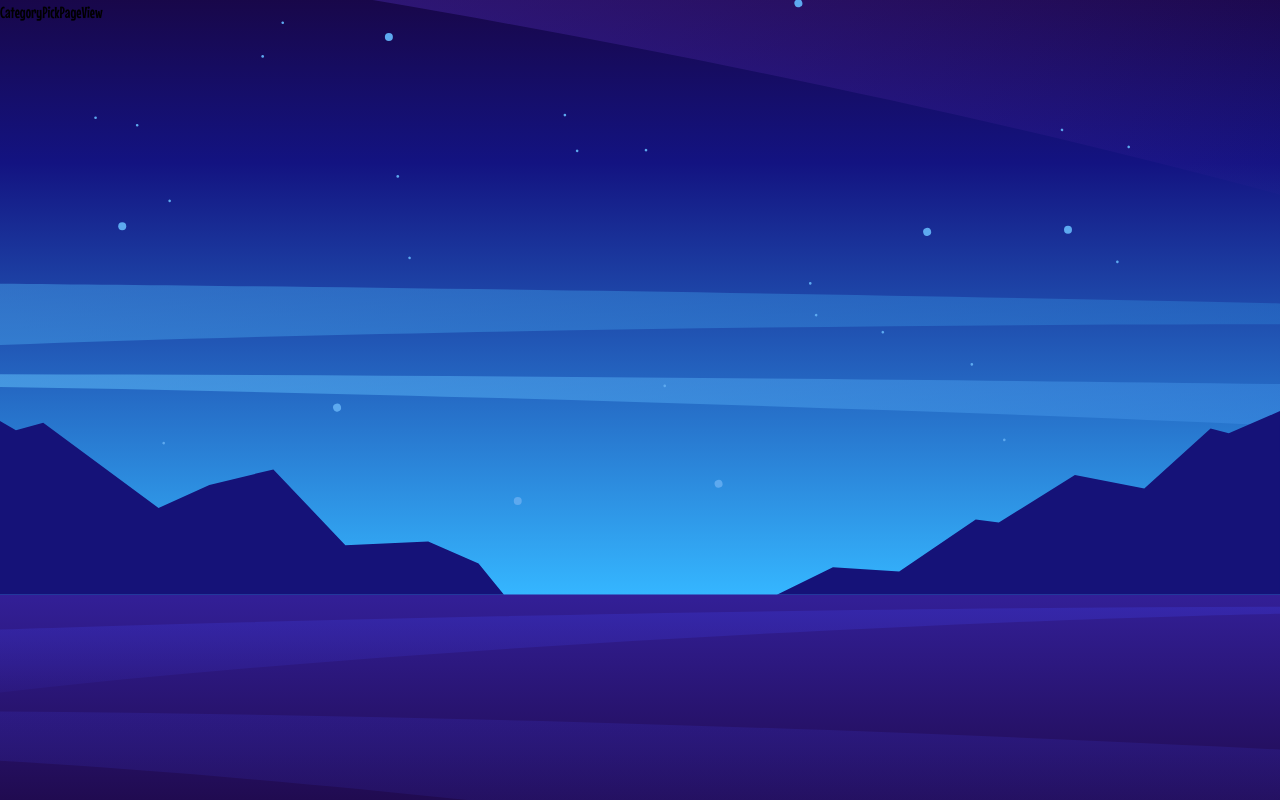
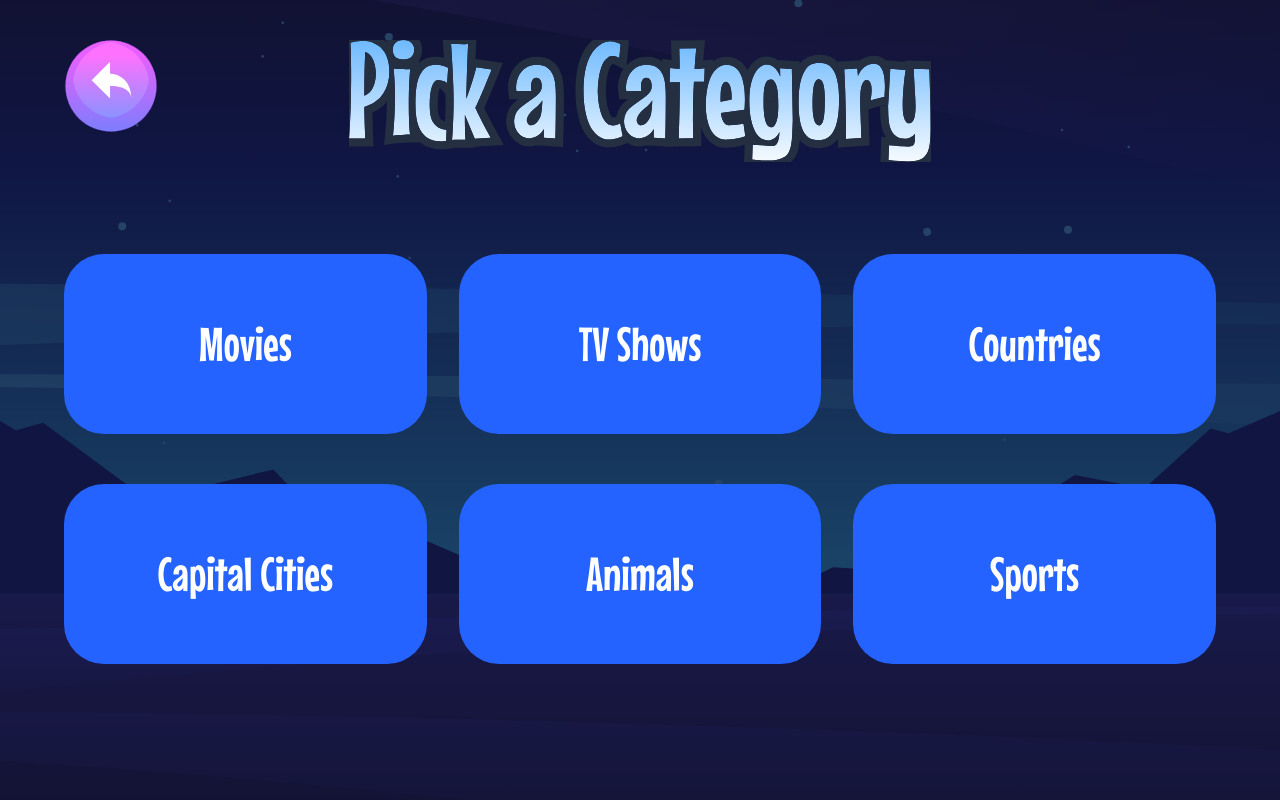
Before and after one commit to GeorgeShalamberidze/Hangman, a React (Vite) app: page /game/category-pick in a window 1280 px wide. Built offline with nearby package versions, Linux system fonts and the light colour scheme.

Commit message:
build pick category page

```diff
--- /dev/null
+++ b/src/components/category/index.tsx
@@ -0,0 +1,31 @@
+import { GAME_PATHS } from '@/routes/enums/index.enum';
+import { SetStateAction } from 'react';
+import { useNavigate } from 'react-router-dom';
+
+export type CategoryPropTypes = {
+	categoryName: string;
+	setChosenCategory: React.Dispatch<SetStateAction<string | undefined>>;
+};
+
+const Category: React.FC<CategoryPropTypes> = ({
+	categoryName,
+	setChosenCategory,
+}) => {
+	const navigate = useNavigate();
+
+	const handleOnClick = () => {
+		setChosenCategory(categoryName);
+		navigate(GAME_PATHS.HANGMAN);
+	};
+
+	return (
+		<div
+			className="bg-blue flex items-center justify-center text-white rounded-3xl md:rounded-[40px] h-20 md:h-36 lg:h-[180px] cursor-pointer hover:opacity-80"
+			onClick={handleOnClick}
+		>
+			<p className="text-headingS md:text-headingM">{categoryName}</p>
+		</div>
+	);
+};
+
+export default Category;
--- /dev/null
+++ b/src/components/protectedRoute/index.tsx
@@ -0,0 +1,16 @@
+import { useCategoryContext } from '@/context/useCategoryContext';
+import { GAME_PATHS } from '@/routes/enums/index.enum';
+import { PropsWithChildren } from 'react';
+import { Navigate } from 'react-router-dom';
+
+const ProtectedRoute: React.FC<PropsWithChildren> = ({ children }) => {
+	const { chosenCategory } = useCategoryContext();
+
+	if (!chosenCategory) {
+		return <Navigate to={GAME_PATHS.CATEGORY_PICK} />;
+	}
+
+	return children;
+};
+
+export default ProtectedRoute;
--- /dev/null
+++ b/src/context/categoryContext.tsx
@@ -0,0 +1,42 @@
+import { getCategoriesData } from '@/api/categories/api';
+import { CategoryData } from '@/api/categories/index.types';
+import { createContext, PropsWithChildren, useEffect, useState } from 'react';
+
+type CategoryContextType = {
+	categories: CategoryData | [];
+	chosenCategory: string | undefined;
+	setChosenCategory: React.Dispatch<React.SetStateAction<string | undefined>>;
+};
+
+export const CategoryContext = createContext<CategoryContextType>({
+	categories: [],
+	chosenCategory: undefined,
+	setChosenCategory: (): void => undefined,
+});
+
+const CategoryProvider: React.FC<PropsWithChildren> = ({ children }) => {
+	const [categories, setCategories] = useState<CategoryData | []>([]);
+	const [chosenCategory, setChosenCategory] = useState<string | undefined>();
+
+	useEffect(() => {
+		getCategoriesData().then((res) => {
+			setCategories(res);
+		});
+	}, []);
+
+	return (
+		<CategoryContext.Provider
+			value={{
+				categories,
+				chosenCategory,
+				setChosenCategory,
+			}}
+		>
+			{children}
+		</CategoryContext.Provider>
+	);
+};
+
+CategoryContext.displayName = 'Category Context';
+
+export default CategoryProvider;
--- /dev/null
+++ b/src/context/useCategoryContext.ts
@@ -0,0 +1,14 @@
+import { useContext } from 'react';
+import { CategoryContext } from './categoryContext';
+
+export const useCategoryContext = () => {
+	const context = useContext(CategoryContext);
+
+	if (typeof context === 'undefined') {
+		throw new Error(
+			'useCategoryContext must be used inside CategoryContextProvider'
+		);
+	}
+
+	return context;
+};
--- a/src/layout/rootLayout.tsx
+++ b/src/layout/rootLayout.tsx
@@ -1,9 +1,12 @@
+import CategoryProvider from '@/context/categoryContext';
 import { Outlet } from 'react-router';
 
 const RootLayout = () => {
 	return (
 		<div className="bg-main-menu-bg bg-cover bg-center bg-no-repeat min-h-screen w-screen">
-			<Outlet />
+			<CategoryProvider>
+				<Outlet />
+			</CategoryProvider>
 		</div>
 	);
 };
--- a/src/pages/category-pick/index.tsx
+++ b/src/pages/category-pick/index.tsx
@@ -1,5 +1,40 @@
+import { useCategoryContext } from '@/context/useCategoryContext';
+import { useNavigate } from 'react-router-dom';
+import { ROOT_PATHS } from '@/routes/enums/index.enum';
+import BackButton from '@/assets/svg/back-button.svg?react';
+import PickCategoryBoard from '@/assets/svg/pick-a-category.svg?react';
+import Category from '@/components/category';
+
 const CategoryPickPageView: React.FC = () => {
-	return <div>CategoryPickPageView</div>;
+	const { categories, setChosenCategory } = useCategoryContext();
+	const navigate = useNavigate();
+
+	return (
+		<div className="max-w-screen w-full min-h-screen flex flex-col items-center pt-10 bg-slate-900 bg-opacity-70">
+			<div className="w-[90%] flex flex-col gap-5 lg:gap-20 mb-10">
+				<div className="flex relative justify-end md:justify-center items-start w-full mb-3">
+					<BackButton
+						className="absolute -left-5 sm:left-0 cursor-pointer hover:opacity-70 h-[35px] md:h-16 lg:h-[92px]"
+						onClick={() => navigate(ROOT_PATHS.GAME)}
+					/>
+					<PickCategoryBoard className="flex items-center justify-end md:justify-center h-[35px] sm:h-[58px] lg:h-full" />
+				</div>
+
+				<div className="grid grid-cols-1 md:grid-cols-2 lg:grid-cols-3 gap-x-8 gap-y-[50px] w-full mx-auto items-center justify-center">
+					{categories &&
+						Object.keys(categories).map((category, i) => {
+							return (
+								<Category
+									key={i}
+									categoryName={category}
+									setChosenCategory={setChosenCategory}
+								/>
+							);
+						})}
+				</div>
+			</div>
+		</div>
+	);
 };
 
 export default CategoryPickPageView;
--- a/src/pages/hangman/index.tsx
+++ b/src/pages/hangman/index.tsx
@@ -1,5 +1,12 @@
+import { useCategoryContext } from '@/context/useCategoryContext';
+
 const HangmanPageView: React.FC = () => {
-	return <div className="text-3xl">HangmanPageView</div>;
+	const { chosenCategory } = useCategoryContext();
+	return (
+		<div className="text-headingXL text-white flex h-screen w-full flex-col items-center justify-center">
+			{chosenCategory}
+		</div>
+	);
 };
 
 export default HangmanPageView;
--- a/src/routes/index.tsx
+++ /dev/null
@@ -1,3 +0,0 @@
-import { ABOUT_PAGE_ROUTE } from './about/index.route';
-
-export const GAME_ROUTES = [ABOUT_PAGE_ROUTE];
--- a/src/routes/route.tsx
+++ b/src/routes/route.tsx
@@ -12,6 +12,7 @@ import RootLayout from '@/layout/rootLayout';
 import HowToPlayPageView from '@/pages/about';
 import CategoryPickPageView from '@/pages/category-pick';
 import HangmanPageView from '@/pages/hangman';
+import ProtectedRoute from '@/components/protectedRoute';
 
 export const router = createBrowserRouter(
 	createRoutesFromElements(
@@ -26,7 +27,14 @@ export const router = createBrowserRouter(
 				path={GAME_PATHS.CATEGORY_PICK}
 				element={<CategoryPickPageView />}
 			/>
-			<Route path={GAME_PATHS.HANGMAN} element={<HangmanPageView />} />
+			<Route
+				path={GAME_PATHS.HANGMAN}
+				element={
+					<ProtectedRoute>
+						<HangmanPageView />
+					</ProtectedRoute>
+				}
+			/>
 
 			<Route
 				path={ROOT_PATHS.ROOT}
--- a/tailwind.config.js
+++ b/tailwind.config.js
@@ -25,6 +25,14 @@ export default {
 				headingS: '2rem',
 			},
 		},
+		screens: {
+			xs: '370px',
+			sm: '640px',
+			md: '768px',
+			lg: '1024px',
+			xl: '1280px',
+			'2xl': '1536px',
+		},
 	},
 	plugins: [],
 };
```
Also changed, not shown: src/assets/svg/pick-a-category.svg (added).
